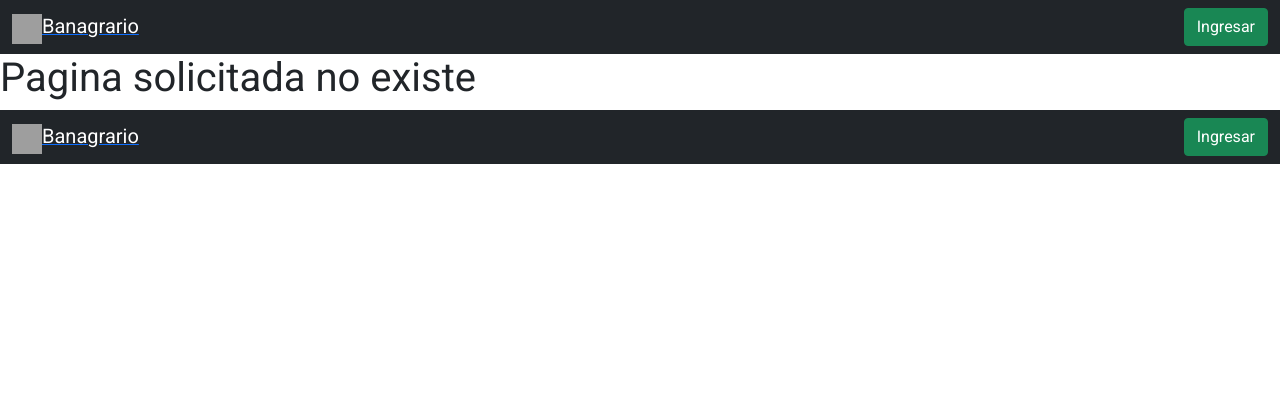
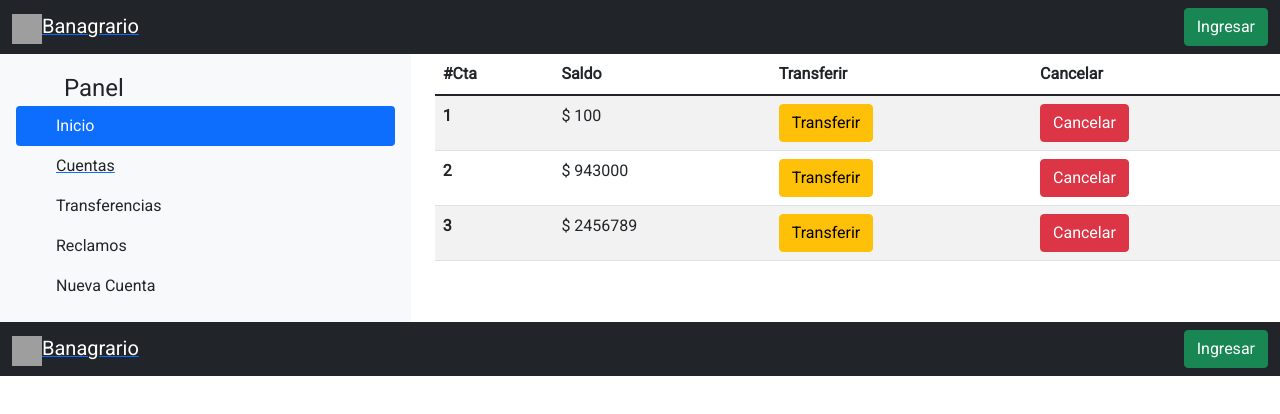
Before and after one commit to reymarmendoza/misionTic-plataformaBancaria, a React (Create React App) app: page /usuario/ctas in a window 1280 px wide. Shown: the top 414 px of the page. Built offline with nearby package versions, Linux system fonts and the light colour scheme; grey boxes are pictures that could not be loaded.

Commit message:
tabla de cuentas recibiendo json y ruteo anidado de tablas

```diff
--- a/src/App.js
+++ b/src/App.js
@@ -1,14 +1,15 @@
-import React from 'react'
+import React from 'react';
 import {
   BrowserRouter,
   Routes,
   Route
-} from 'react-router-dom'
+} from 'react-router-dom';
 
 import { Login } from './components/Login'
 import { NavBar } from './components/NavBar'
 import { Error } from './components/ErrorPage'
 import { TableFull } from './components/TableFull'
+import { Cuentas } from './components/Cuentas'
 
 import appStyles from './Styles/root.module.css'
 import navStyles from './Styles/navbar.module.css'
@@ -22,9 +23,22 @@
       </div>
       <Routes>
         {/* Aqui se crean las rutas, para usar el link al componente, se usa link y el path que especifique aqui */}
-        <Route path="/" />
+        <Route exact path="/" />
         <Route path="/login" element={<Login />} />
-        <Route path="/tableFull" element={<TableFull />} />
+        <Route path="/usuario/*" element={<TableFull />} >
+          <Route path='inicio'
+            element={
+              <div className="col-8">
+                HOME
+              </div>}
+          />
+          <Route path='ctas'
+            element={
+              <div className="col-8">
+                <Cuentas />
+              </div>}
+          />
+        </Route>
         <Route path="*" element={<Error />} /> {/* Debe estar de ultima */}
       </Routes>
       <NavBar className={navStyles.prueba} />
--- /dev/null
+++ b/src/components/Cuentas.jsx
@@ -0,0 +1,68 @@
+import React from 'react'
+
+// const lista = [
+// 	{
+// 		idCuenta: 1,
+// 		saldo: 100,
+// 		log:false
+// 	},
+// 	{
+// 		idCuenta: 2,
+// 		saldo: 943000,
+// 		log:false
+// 	},
+// 	{
+// 		idCuenta: 3,
+// 		saldo: 2456789,
+// 		log:false
+// 	},
+// ];
+
+const lista = [
+		{
+			idCuenta: 1,
+			saldo: 100,
+			activa:true
+		},
+		{
+			idCuenta: 2,
+			saldo: 943000,
+			activa:true
+		},
+		{
+			idCuenta: 3,
+			saldo: 2456789,
+			activa:true
+		},
+	];
+
+export function Cuentas() {
+	return (
+        <table className="table table-striped table-hover">
+            <thead>
+                <tr>
+					<th scope="col">#Cta</th>
+					<th scope="col">Saldo</th>
+					<th scope="col">Transferir</th>
+					<th scope="col">Cancelar</th>
+				</tr>
+            </thead>
+			<tbody>
+				{
+					lista.map((e) => (
+						<tr>
+							<th scope="row">{e.idCuenta}</th>
+							<td>$ {e.saldo}</td>
+							<td>
+								<button type="button" class="btn btn-warning">Transferir</button>
+							</td>
+							<td>
+								<button type="button" class="btn btn-danger">Cancelar</button>
+							</td>
+						</tr>
+					))
+				}
+            </tbody>
+        </table>
+	)
+}
--- a/src/components/Login.jsx
+++ b/src/components/Login.jsx
@@ -1,5 +1,5 @@
 import React, { useState } from 'react';
-import { Link } from 'react-router-dom'
+import { Link } from 'react-router-dom';
 
 const MIN_PWD = 8;
 const MAX_PWD = 15;
@@ -101,7 +101,7 @@
 							<div className="row">
 								<label className="col-form-label"></label>
 								<div className="col-12">
-									<Link to="/tableFull">
+									<Link to="/usuario">
 										<button type="submit" className="btn btn-primary">Ingresar</button>
 										{Boolean(errGral) && <div className="form-text">{errGral}</div>}
 									</Link>
--- a/src/components/TableFull.jsx
+++ b/src/components/TableFull.jsx
@@ -1,20 +1,21 @@
-import React from 'react'
+import React from 'react';
+import {
+	Outlet
+  } from 'react-router-dom';
 
-import { TableSide } from './TableSide'
-import { TableSheet } from './TableSheet'
+import { TableSide } from './TableSide';
 
 import tabSheStyles from '../Styles/tableSheet.module.css'
 import tabSidStyles from '../Styles/tableSide.module.css'
 
 export function TableFull() {
 	return (
+		// <BrowserRouter>
 		<div className="row">
 			<div className="col-4">
 				<TableSide />
 			</div>
-			<div className="col-8">
-				<TableSheet />
-			</div>
+			<Outlet />
 		</div>
 	)
 }
--- a/src/components/TableSheet.jsx
+++ /dev/null
@@ -1,11 +0,0 @@
-import React from 'react'
-
-export function TableSheet() {
-	return (
-		<div>
-			<h1>Elemento 1</h1>
-			<h1>Elemento 2</h1>
-			<h1>Elemento 3</h1>
-		</div>
-	)
-}
--- a/src/components/TableSide.jsx
+++ b/src/components/TableSide.jsx
@@ -1,4 +1,5 @@
 import React from "react";
+import { Link } from 'react-router-dom';
 
 export function TableSide() {
 	return (
@@ -10,16 +11,20 @@
 			<>
 				<ul className="nav nav-pills flex-column mb-auto">
 					<li className="nav-item">
+						<Link to="/usuario/inicio">
 						<a href="#" className="nav-link active" aria-current="page">
 							<svg className="bi me-2" width="16" height="16"><use></use></svg>
 							Inicio
 						</a>
+						</Link>
 					</li>
 					<li>
+						<Link to="/usuario/ctas">
 						<a href="#" className="nav-link link-dark">
 							<svg className="bi me-2" width="16" height="16"><use></use></svg>
 							Cuentas
 						</a>
+						</Link>
 					</li>
 					<li>
 						<a href="#" className="nav-link link-dark">
@@ -36,7 +41,7 @@
 					<li>
 						<a href="#" className="nav-link link-dark">
 							<svg className="bi me-2" width="16" height="16"><use></use></svg>
-							Otros
+							Nueva Cuenta
 						</a>
 					</li>
 				</ul>
```
